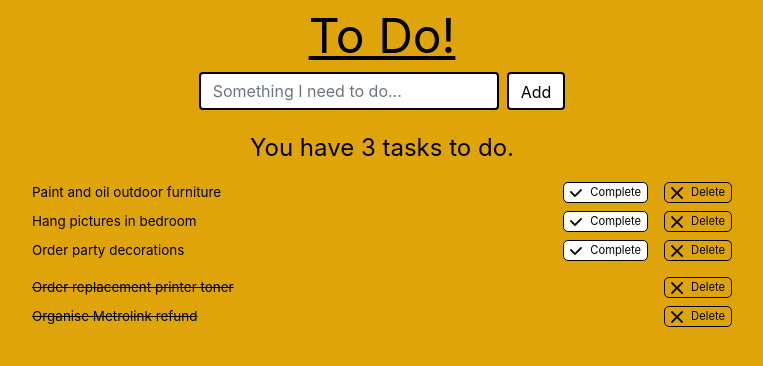
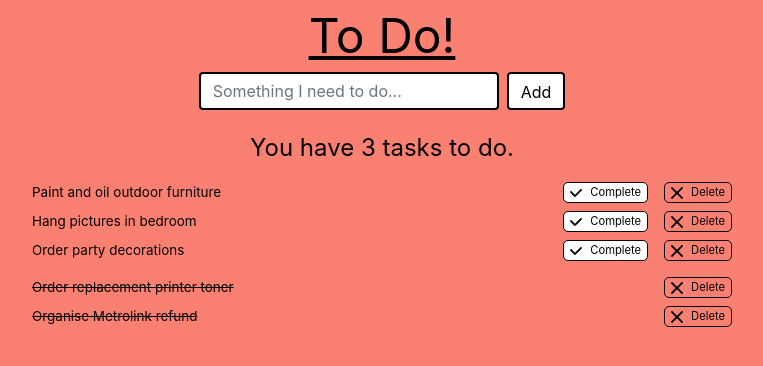
Before and after one commit to helloheatherw/todo_application, a plain HTML site: page index.html in a window 1280 px wide. Shown: the whole page, without its empty margins (258-1021 px from the left). Drawn offline with nearby package versions, Linux system fonts and the light colour scheme.

Commit message:
Update background colour

```diff
--- a/styles.css
+++ b/styles.css
@@ -1,6 +1,6 @@
 /* Foundations */
 :root {
-    --background: #e0a40b;
+    --background: #FA8072;
     --light: #fff;
     --dark: #000;
 }
```
